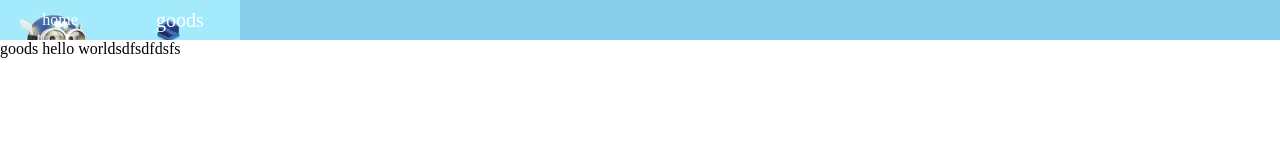
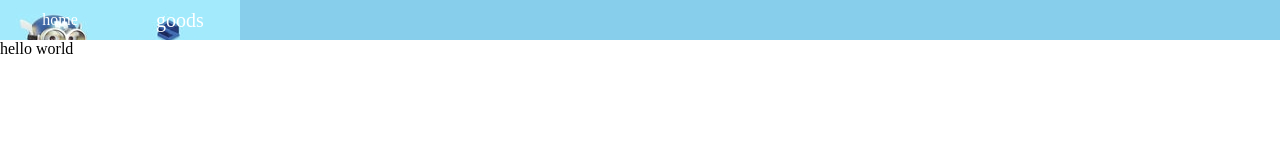
Before and after one commit to shenxuxiang/ts-demo-2, a React app: page /#/goods in a window 1280 px wide. Shown: the top 160 px of the page. Built offline with nearby package versions, Linux system fonts and the light colour scheme.

Commit message:
feat: 修改了文本{{ build }}

```diff
--- a/src/pages/Goods/index.tsx
+++ b/src/pages/Goods/index.tsx
@@ -11,7 +11,7 @@ interface IState {
 export default class Goods extends Component<IProps, IState> {
   public render() {
     return (
-      <div>goods hello worldsdfsdfdsfs</div>
+      <div>hello world</div>
     );
   }
 }
```
